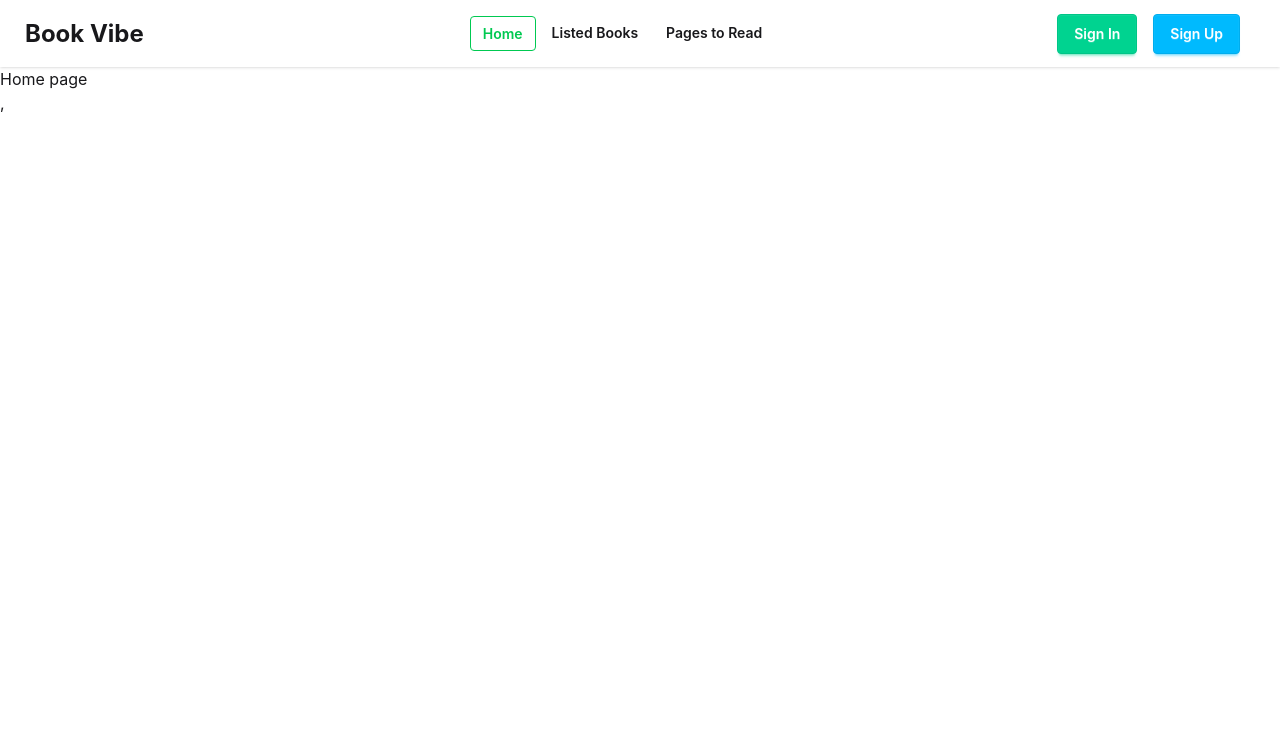
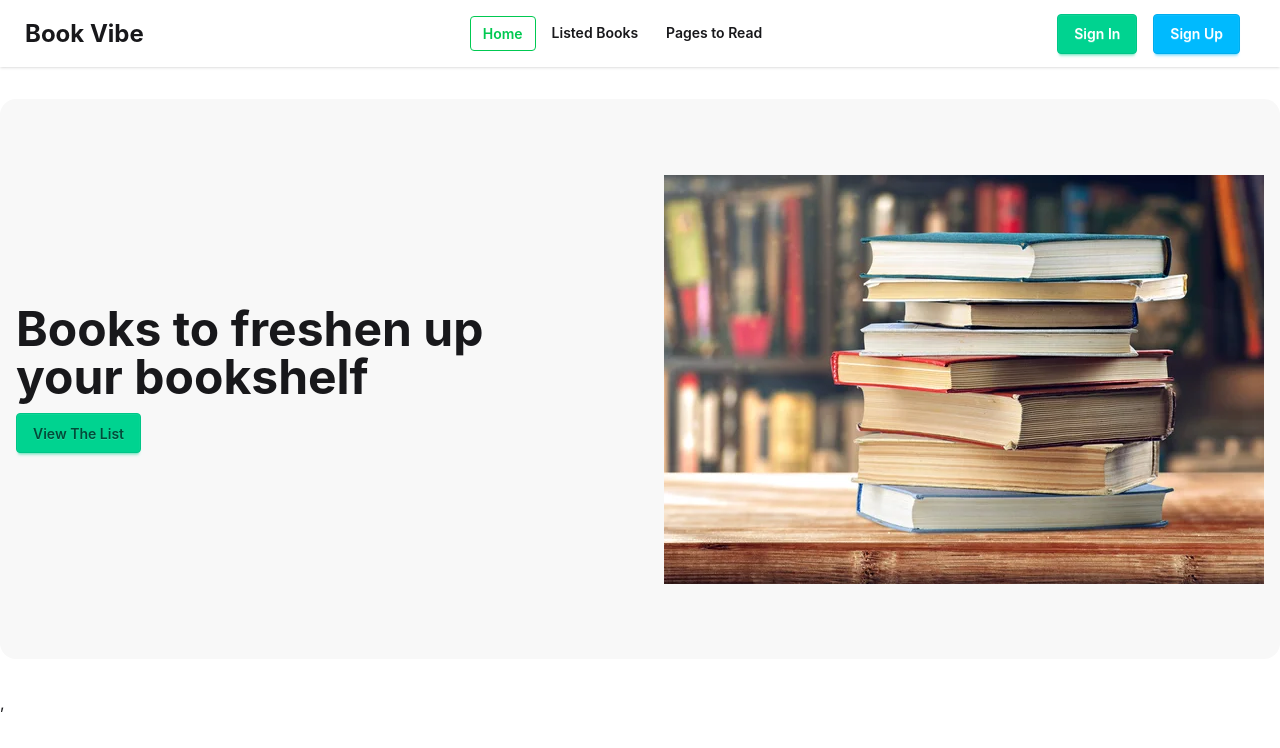
Before and after one commit to OnikTechHub/Book-Vibe, a React (Vite) app: page / in a window 1280 px wide. Shown: the top 748 px of the page. Built offline with nearby package versions, Linux system fonts and the light colour scheme.

Commit message:
Add Banner Section

```diff
--- /dev/null
+++ b/src/components/Banner/Banner.jsx
@@ -0,0 +1,21 @@
+import React from 'react';
+import bookimg from '../../assets/hero_img.jpg'
+
+const Banner = () => {
+    return (
+        <div className="hero bg-base-200 min-h-[70vh] rounded-2xl my-8 container mx-auto">
+            <div className="hero-content flex-col lg:flex-row-reverse w-full justify-between">
+                <img
+                    src={bookimg}
+                />
+                <div>
+                    <h1 className="text-5xl font-bold">Books to freshen up <br></br> your bookshelf</h1>
+
+                    <button className="btn btn-success mt-3">View The List</button>
+                </div>
+            </div>
+        </div>
+    );
+};
+
+export default Banner;
--- a/src/pages/HomePage/HomePage.jsx
+++ b/src/pages/HomePage/HomePage.jsx
@@ -1,9 +1,10 @@
 import React from 'react';
+import Banner from '../../components/Banner/Banner';
 
 const HomePage = () => {
     return (
         <div>
-            Home page
+            <Banner></Banner>
         </div>
     );
 };
```
